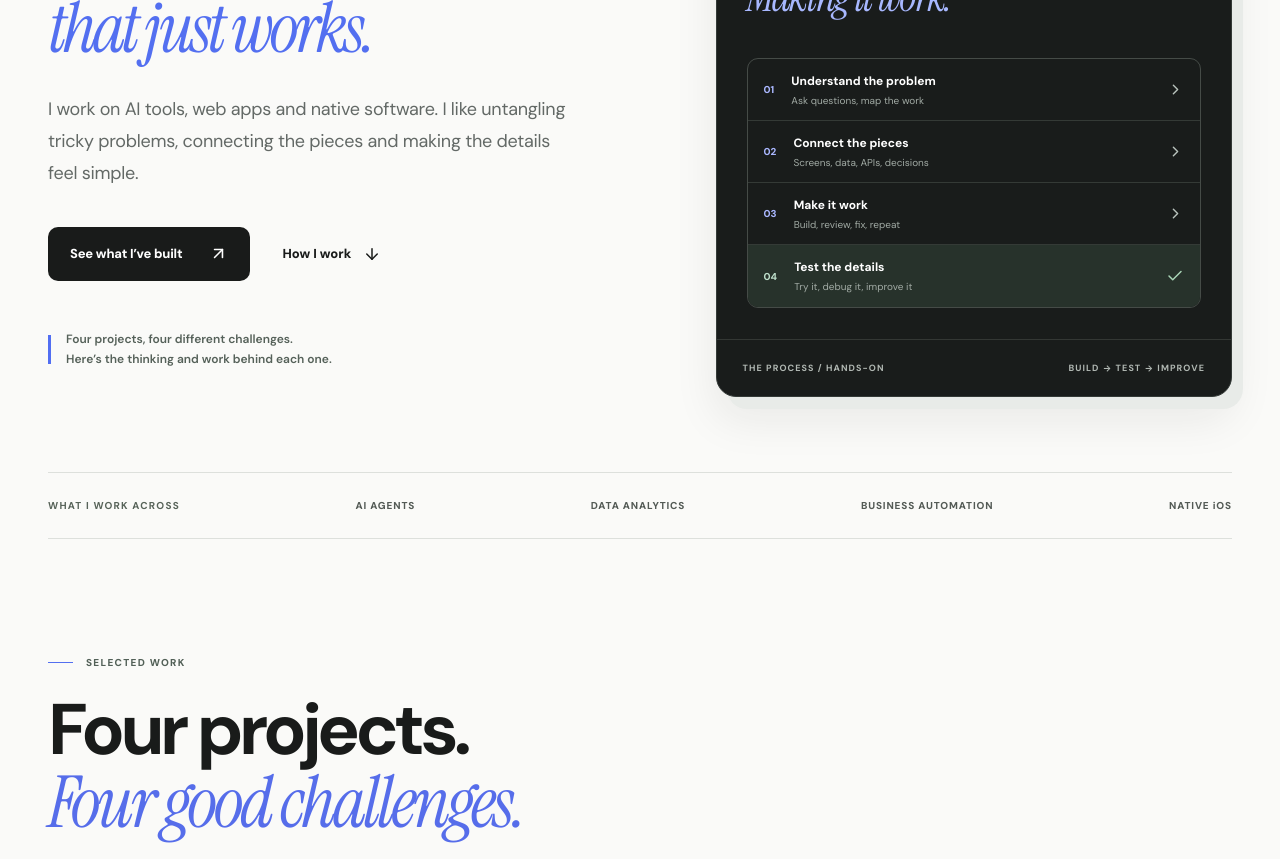
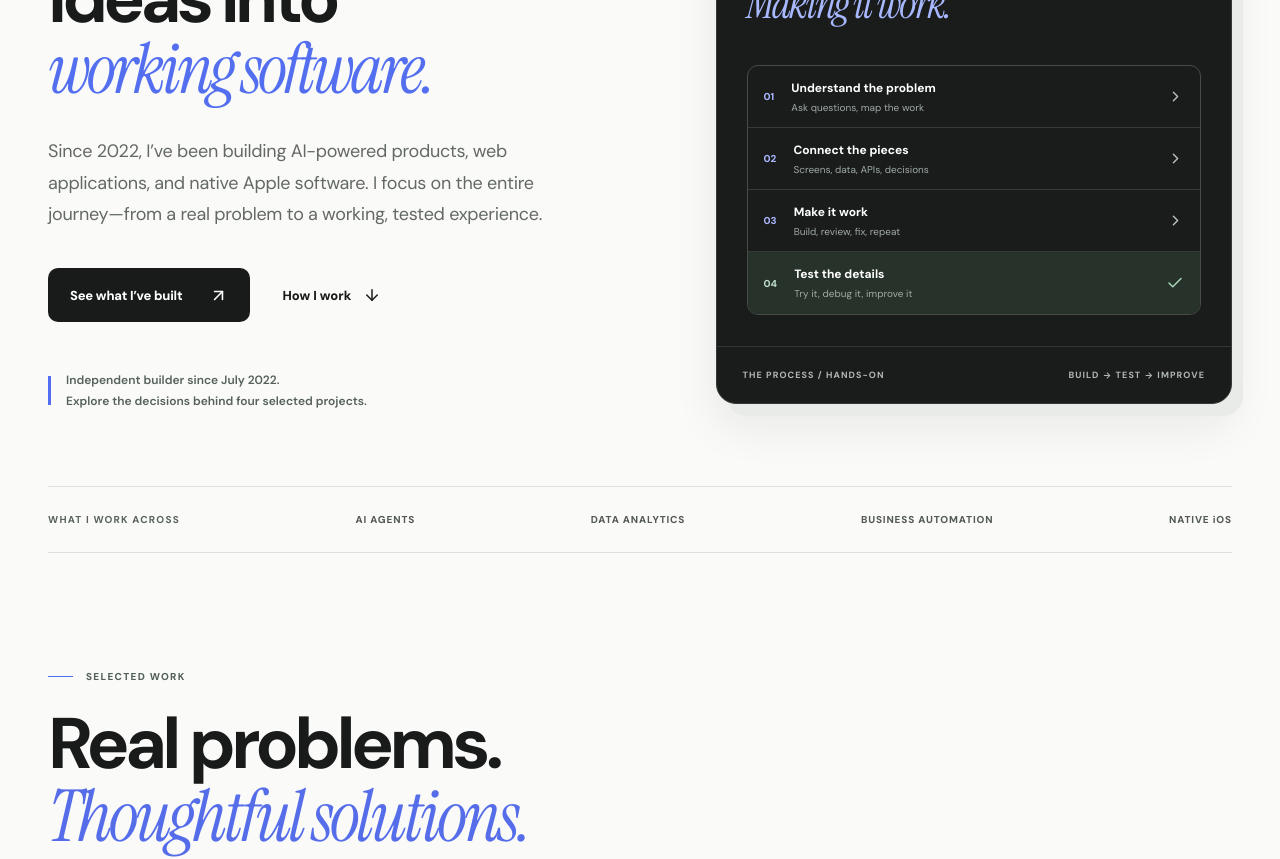
Before and after one commit to rodthenewcomer/portfolio, a React (Vite) app: page / in a window 1280 px wide. Shown: the part 380-1239 px from the top of the page. Built offline with nearby package versions, Linux system fonts and the light colour scheme.

Commit message:
refine recruiter positioning and project storytelling

```diff
--- a/src/App.tsx
+++ b/src/App.tsx
@@ -132,13 +132,13 @@ function Hero() {
       <div className="hero-grid">
         <div className="hero-copy">
           <div className="hello-note"><span aria-hidden="true">✳</span> HI, I’M MOUSTAPHA.</div>
-          <h1>I build software <span className="serif-italic">that just works.</span></h1>
-          <p className="hero-description">I work on AI tools, web apps and native software. I like untangling tricky problems, connecting the pieces and making the details feel simple.</p>
+          <h1>I turn complex ideas into <span className="serif-italic">working software.</span></h1>
+          <p className="hero-description">Since 2022, I’ve been building AI-powered products, web applications, and native Apple software. I focus on the entire journey—from a real problem to a working, tested experience.</p>
           <div className="hero-actions">
             <Link className="button button-dark" to="/#work">See what I’ve built <ArrowUpRight size={19} aria-hidden="true" /></Link>
             <Link className="text-link" to="/#approach">How I work <ArrowDown size={18} aria-hidden="true" /></Link>
           </div>
-          <div className="hero-footnote"><span className="line-mark" /> <span>Four projects, four different challenges.<br />Here’s the thinking and work behind each one.</span></div>
+          <div className="hero-footnote"><span className="line-mark" /> <span>Independent builder since July 2022.<br />Explore the decisions behind four selected projects.</span></div>
         </div>
         <HeroSystem />
       </div>
@@ -227,7 +227,7 @@ function ProjectCard({ project }: { project: Project }) {
 function Work() {
   return <section className="work-section section-pad container" id="work">
     <SectionLabel index="01">SELECTED WORK</SectionLabel>
-    <div className="section-title-row" data-reveal><div><h2>Four projects.<br/><em>Four good challenges.</em></h2><p>From Mac automation to a checkers game for iPhone. Each one taught me something different about making software that people can use.</p></div><span className="section-count">01 — 04</span></div>
+    <div className="section-title-row" data-reveal><div><h2>Real problems.<br/><em>Thoughtful solutions.</em></h2><p>Four focused case studies across AI agents, analytics, business automation, and iOS. Explore the problems, architecture decisions, integrations, and lessons behind each build.</p></div><span className="section-count">01 — 04</span></div>
     <div className="project-grid">{projects.map(project=><ProjectCard key={project.slug} project={project}/>)}</div>
     <p className="privacy-note"><span className="privacy-icon">i</span> These projects live in private repositories. The case studies share the approach and the work—not private code or credentials.</p>
   </section>;
@@ -236,7 +236,7 @@ function Approach() {
   const steps=[["01","Understand the problem","I start by asking who it’s for and what the software actually needs to do."],["02","Find the moving parts","I break things down into screens, data, APIs and the cases that might go wrong."],["03","Build & connect","AI coding tools help me move faster. I still review the changes and how everything fits together."],["04","Try it for real","I test the complete flow, find what feels off and keep improving it."]];
   return <section className="approach-section section-pad" id="approach"><div className="container">
     <SectionLabel index="02">HOW I WORK</SectionLabel>
-    <div className="approach-heading" data-reveal><h2>Curiosity first.<br/><em>Then the details.</em></h2><p>I’m interested in the whole journey—from figuring out what to build to testing it on an actual device.</p></div>
+    <div className="approach-heading" data-reveal><h2>Curiosity first.<br/><em>Then the details.</em></h2><p>I work from the user problem backward: map the workflow, define the integration points, build with AI-assisted tools, then test real behavior on real devices.</p></div>
     <div className="process-grid">{steps.map(s=><div className="process-step" data-reveal key={s[0]}><span className="process-no">{s[0]}</span><div className="process-icon"><ArrowUpRight size={21}/></div><h3>{s[1]}</h3><p>{s[2]}</p></div>)}</div>
     <div className="process-bottom"><span>MY APPROACH</span><strong>Understand it. Build it. Make it better.</strong><span>STILL LEARNING ↗</span></div>
   </div></section>;
@@ -247,7 +247,7 @@ function About() {
     <div className="about-grid" data-reveal><div><h2>I like figuring<br/><em>things out.</em></h2></div><div className="about-copy">
       <p className="about-lead">I’m Moustapha. I enjoy taking a complicated task and finding a simpler way to get it done.</p>
       <p>I use AI coding tools to help build faster, but I stay close to the work: understanding the code, connecting services, checking what happens when something fails and polishing the experience until it makes sense.</p>
-      <p>I’d like to bring that mindset to a full-time engineering team, learn from people who have been doing this longer than I have and contribute to products over the long run.</p>
+      <p>I’m looking to bring that hands-on product and integration mindset to a long-term engineering team—contributing to useful software, collaborating closely, and continuing to sharpen my technical judgment.</p>
       <div className="about-practice"><span>WHAT I BRING</span><div><strong>React & TypeScript</strong><strong>Swift & SwiftUI</strong><strong>AI integrations</strong><strong>APIs & workflows</strong><strong>Debugging & QA</strong></div></div>
     </div></div>
   </section>;
```
